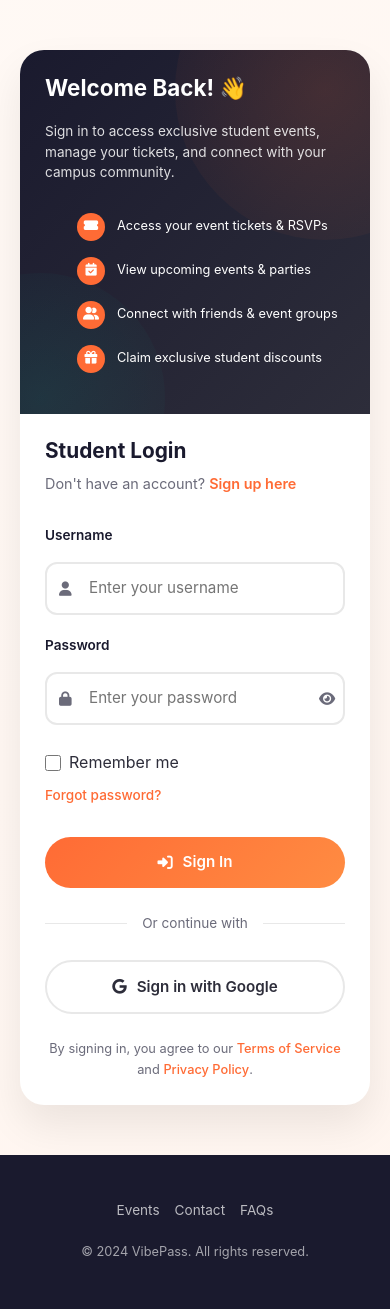
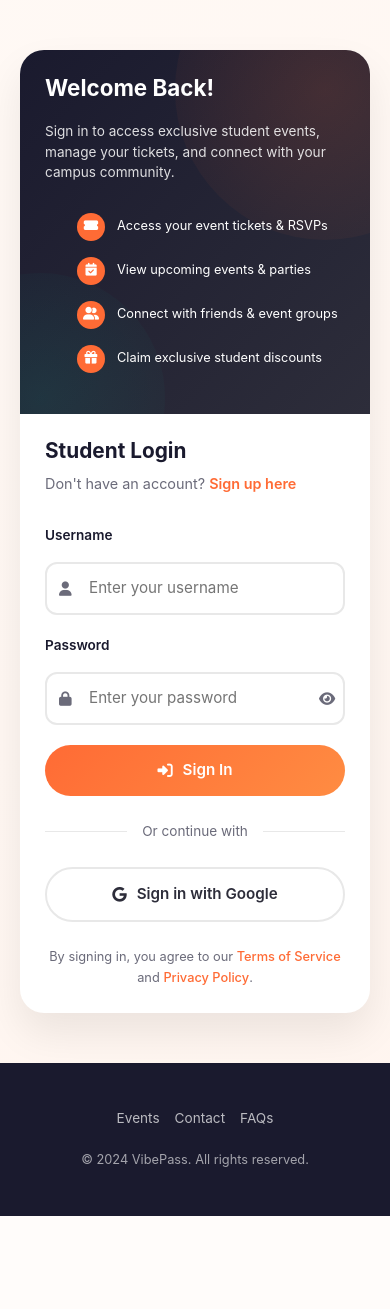
Before and after one commit to Mark943248/VibePass.ke, a Django app: page /users/login/ in a window 390 px wide. Shown: the part 130-1439 px from the top of the page. After the commit the page ends 1346 px from the top, so only its background shows below. Run offline with Django 5.2, Linux system fonts and the light colour scheme; parts of the project's set-up code (start-up, migrations or seed data) failed here and were passed over; some libraries are stand-ins or nearby versions.

Commit message:
making to some layout changes

```diff
--- a/VibePassApp/Pages/templates/pages/index.html
+++ b/VibePassApp/Pages/templates/pages/index.html
@@ -1034,7 +1034,7 @@
       }
 
       .hero-image img {
-        max-width: 280px;
+        display: none;
       }
     }
 
@@ -1105,7 +1105,7 @@
       }
 
       .hero-image img {
-        max-width: 220px;
+        display: none;
       }
 
       .hero-stats {
--- a/VibePassApp/Users/templates/users/login.html
+++ b/VibePassApp/Users/templates/users/login.html
@@ -557,7 +557,7 @@
       <div class="login-card">
         <!-- Left Side - Hero Section -->
         <div class="login-hero">
-          <h1 class="hero-title">Welcome Back! 👋</h1>
+          <h1 class="hero-title">Welcome Back!</h1>
           <p class="hero-subtitle">
             Sign in to access exclusive student events, manage your tickets,
             and connect with your campus community.
@@ -616,14 +616,6 @@
               </div>
             </div>
 
-            <!-- Options Row -->
-            <div class="options-row">
-              <label class="remember-me">
-                <input type="checkbox" name="remember"> Remember me
-              </label>
-              <a href="#" class="forgot-link">Forgot password?</a>
-            </div>
-
             <!-- Submit Button -->
             <button type="submit" class="btn btn-primary">
               <i class="fas fa-sign-in-alt"></i> Sign In
```
Also changed, not shown: VibePassApp/VibePassApp/settings.py (+8 -3 lines).
